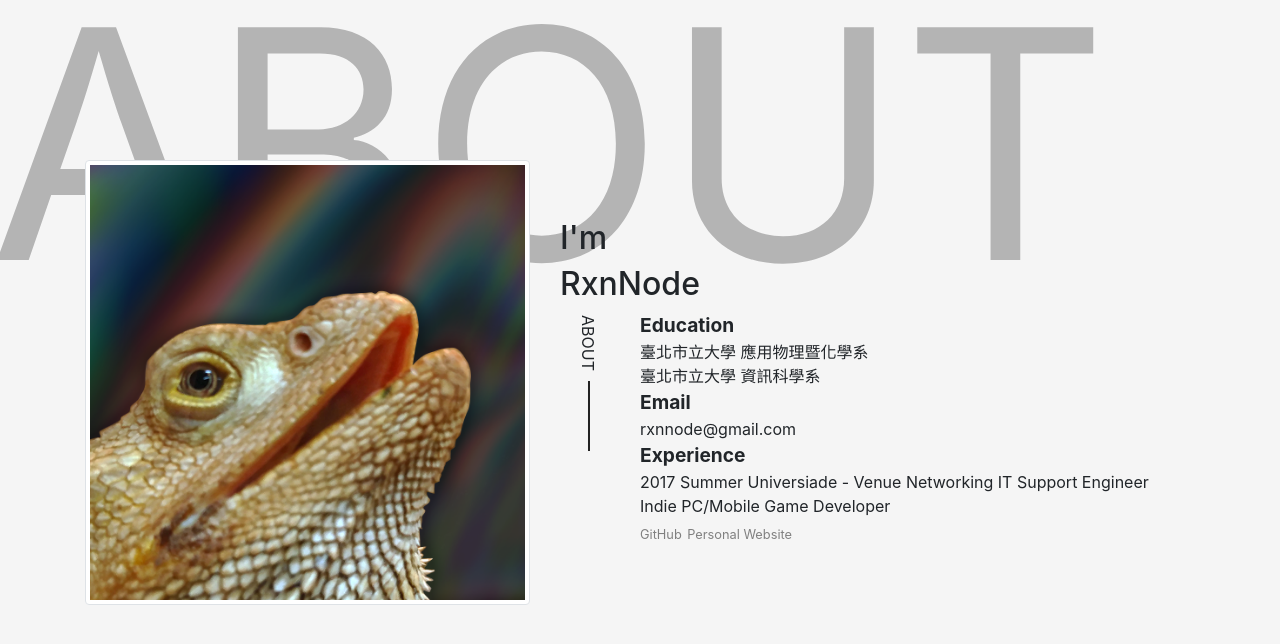
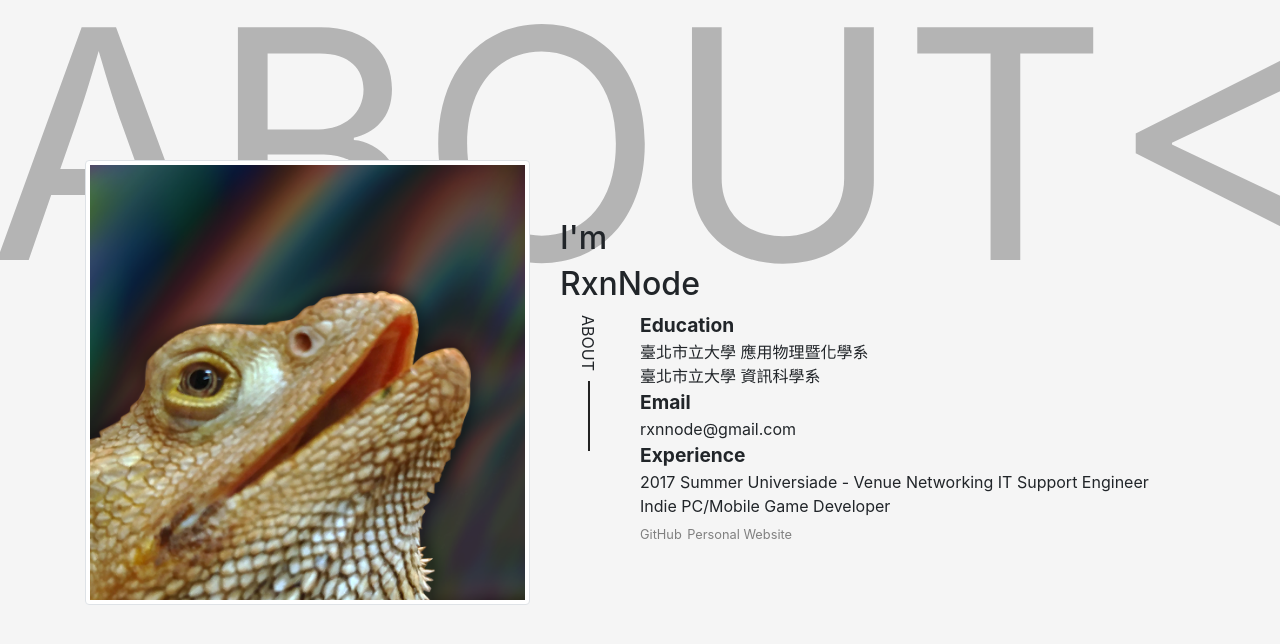
Before and after one commit to RxnNode/RxnNode.github.io, a plain HTML site: page index.html in a window 1280 px wide. Drawn offline with nearby package versions, Linux system fonts and the light colour scheme.

Commit message:
Update index.html

```diff
--- a/index.html
+++ b/index.html
@@ -22,7 +22,7 @@
     <title>RxnNode</title>
 </head>
 <body class="container " style="padding-top: 20vh; min-height: 100vh; background-color:whitesmoke;">
-    <div style="position: fixed; font-size: 20rem; margin-top: -16rem; margin-left: -6rem; color: rgb(180, 180, 180);">ABOUT</div>
+    <div style="position: fixed; font-size: 20rem; margin-top: -16rem; margin-left: -6rem; color: rgb(180, 180, 180);">ABOUT<3 </div>
     <div class="row align-items-center">
         <div class="col-md-5">
             <div class="image">
```
